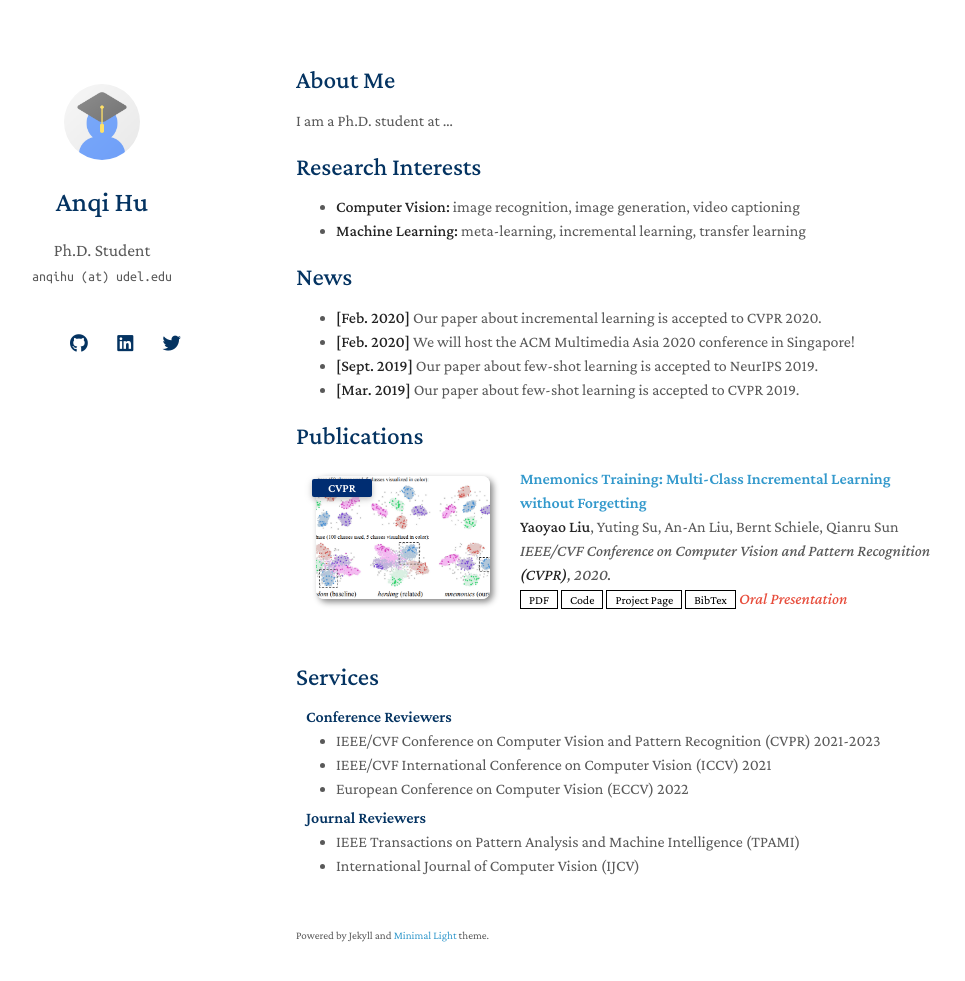
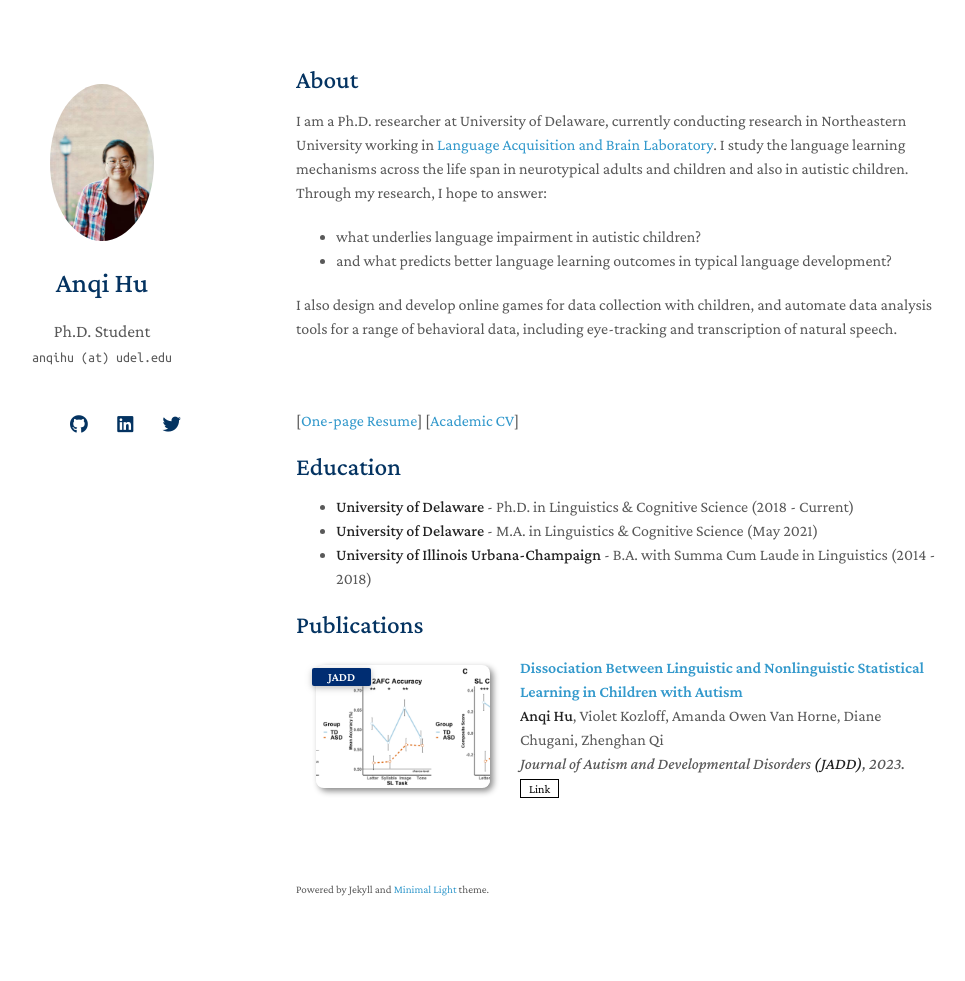
Before and after one commit to anqihu2/anqihu2.github.io, a Jekyll site: the page built from index.md, in a window 1280 px wide and 1016 px high. Shown: the top 981 px of the window, without its empty margins (174-1139 px from the left). Built offline with Jekyll 4.4.1, drawn with Linux system fonts in a browser that asks for light colours; nearby versions of some CDN libraries; a style sheet for code colours, icons or effects is not loaded; our own code applies the rules of GitHub Pages for plain Markdown files.

Commit message:
Update details to index.md and change profile pictures and publication.md.

```diff
--- a/_config.yml
+++ b/_config.yml
@@ -20,7 +20,7 @@ twitter: https://twitter.com/AnqiHu6/
 
 # Images (e.g., your profile picture and your website's favicon)
 # "favicon" and "favicon_dark" are used for the light and dark modes, respectively.
-avatar: ./assets/img/avatar.png
+avatar: ./assets/img/prof_pic.png
 favicon: ./assets/img/favicon.png
 favicon_dark: ./assets/img/favicon-dark.png
 
--- a/_includes/publications.md
+++ b/_includes/publications.md
@@ -7,20 +7,16 @@
 <div class="pub-row">
 
   <div class="col-sm-3 abbr" style="position: relative;padding-right: 15px;padding-left: 15px;">
-    <img src="assets/img/teaser_example.png" class="teaser img-fluid z-depth-1">
-    <abbr class="badge">CVPR</abbr>
+    <img src="assets/img/jadd_figure.png" class="teaser img-fluid z-depth-1">
+    <abbr class="badge">JADD</abbr>
   </div>
 
   <div class="col-sm-9" style="position: relative;padding-right: 15px;padding-left: 20px;">
-    <div class="title"><a href="https://arxiv.org/pdf/2002.10211.pdf">Mnemonics Training: Multi-Class Incremental Learning without Forgetting</a></div>
-    <div class="author"><strong>Yaoyao Liu</strong>, Yuting Su, An-An Liu, Bernt Schiele, Qianru Sun</div>
-    <div class="periodical"><em>IEEE/CVF Conference on Computer Vision and Pattern Recognition <strong>(CVPR)</strong>, 2020.</em></div>
+    <div class="title"><a href="https://link.springer.com/article/10.1007/s10803-023-05902-1">Dissociation Between Linguistic and Nonlinguistic Statistical Learning in Children with Autism</a></div>
+    <div class="author"><strong>Anqi Hu</strong>, Violet Kozloff, Amanda Owen Van Horne, Diane Chugani, Zhenghan Qi </div>
+    <div class="periodical"><em>Journal of Autism and Developmental Disorders <strong>(JADD)</strong>, 2023.</em></div>
     <div class="links">
-      <a href="https://arxiv.org/pdf/2002.10211.pdf" class="btn btn-sm z-depth-0" role="button" target="_blank" style="font-size:12px;">PDF</a>
-      <a href="https://github.com/yaoyao-liu/mnemonics" class="btn btn-sm z-depth-0" role="button" target="_blank" style="font-size:12px;">Code</a>
-      <a href="https://class-il.mpi-inf.mpg.de/mnemonics/" class="btn btn-sm z-depth-0" role="button" target="_blank" style="font-size:12px;">Project Page</a>
-      <a href="https://dblp.uni-trier.de/rec/conf/cvpr/LiuSLSS20.html?view=bibtex" class="btn btn-sm z-depth-0" role="button" target="_blank" style="font-size:12px;">BibTex</a>
-      <strong><i style="color:#e74d3c">Oral Presentation</i></strong>
+      <a href="https://link.springer.com/article/10.1007/s10803-023-05902-1" class="btn btn-sm z-depth-0" role="button" target="_blank" style="font-size:12px;">Link</a>
     </div>
   </div>
 </div>
--- a/index.md
+++ b/index.md
@@ -2,22 +2,25 @@
 layout: homepage
 ---
 
-## About Me
+## About
 
-I am a Ph.D. student at ...
+I am a Ph.D. researcher at University of Delaware, currently conducting research in Northeastern University working in [Language Acquisition and Brain Laboratory](https://qlab.sites.northeastern.edu/#_ga=2.94446172.1301808369.1631565118-881301409.1631216206). I study the language learning mechanisms across the life span in neurotypical adults and children and also in autistic children. Through my research, I hope to answer:
+- what underlies language impairment in autistic children?
+<br>
+- and what predicts better language learning outcomes in typical language development?
+<br>
 
-## Research Interests
+I also design and develop online games for data collection with children, and automate data analysis tools for a range of behavioral data, including eye-tracking and transcription of natural speech.
 
-- **Computer Vision:** image recognition, image generation, video captioning
-- **Machine Learning:** meta-learning, incremental learning, transfer learning
+<br>
+<br>
+[[One-page Resume](./assets/files/Resume_AnqiHu_DataScientist.pdf)] [[Academic CV](./assets/files/CV_AnqiHu_academic)]
 
-## News
 
-- **[Feb. 2020]** Our paper about incremental learning is accepted to CVPR 2020.
-- **[Feb. 2020]** We will host the ACM Multimedia Asia 2020 conference in Singapore!
-- **[Sept. 2019]** Our paper about few-shot learning is accepted to NeurIPS 2019.
-- **[Mar. 2019]** Our paper about few-shot learning is accepted to CVPR 2019.
+## Education
+- **University of Delaware** - Ph.D. in Linguistics & Cognitive Science (2018 - Current)
+- **University of Delaware** - M.A. in Linguistics & Cognitive Science (May 2021)
+- **University of Illinois Urbana-Champaign** - B.A. with Summa Cum Laude in Linguistics  (2014 - 2018)
+<br>
 
 {% include_relative _includes/publications.md %}
-
-{% include_relative _includes/services.md %}
```
Also changed, not shown: assets/img/avatar.png (deleted), assets/img/favicon-dark.png, assets/img/favicon.png, assets/img/jadd_figure.png (added), assets/img/prof_pic.png (added), assets/img/teaser_example.png (deleted), 3 other files.
